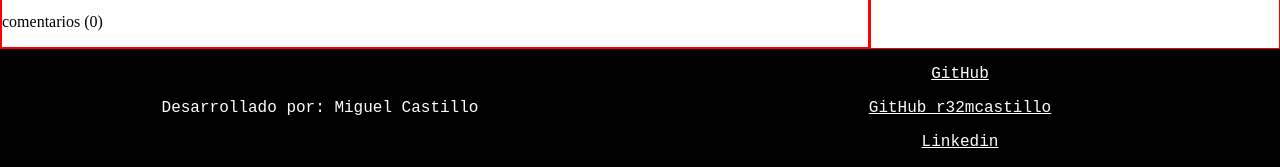
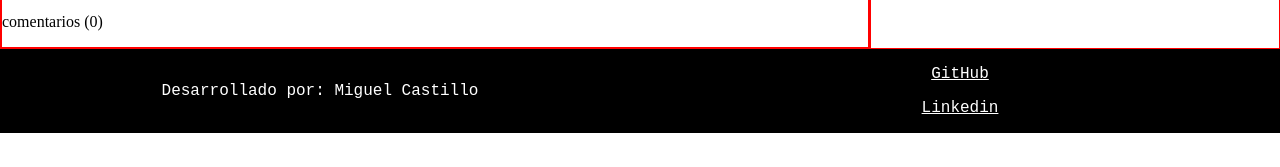
Before and after one commit to r32mcastillo/plantillas-html, a plain HTML site: page 01/index.html in a window 1280 px wide. Shown: the part 697-864 px from the top of the page. After the commit the page ends 830 px from the top, so only its background shows below. Drawn offline with Linux system fonts and the light colour scheme.

Commit message:
plantilla

```diff
--- a/01/index.html
+++ b/01/index.html
@@ -64,9 +64,8 @@
         <footer class="main-footer">
             <div>Desarrollado por: Miguel Castillo</div>
             <div>
-                <p><a target="_blank" href="https://github.com/r32mcastillo">GitHub</a></p>
-                <p><a target="_blank" href="https://github.com/r32mcastillo">GitHub r32mcastillo</a></p>
-                <p><a target="_blank" href="https://www.linkedin.com/in/miguel-castillo-cortes/">Linkedin</a></p>
+                <p><a href="https://github.com/r32mcastillo">GitHub</a></p>
+                <p><a href="https://www.linkedin.com/in/miguel-castillo-cortes/">Linkedin</a></p>
             </div>
         </footer>
     </div>
--- a/01/style.css
+++ b/01/style.css
@@ -46,6 +46,8 @@ footer {
     font-family: monospace;
     display: grid;
     grid-template-columns: repeat(auto-fit, minmax(100px, 1fr));
+    height: fit-content;
+    align-self: end;
 }
 
 .main-footer>div {
```
